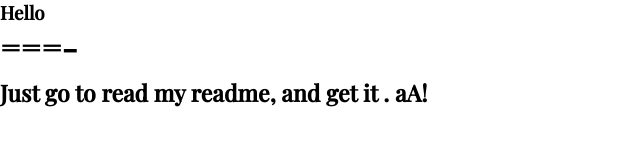
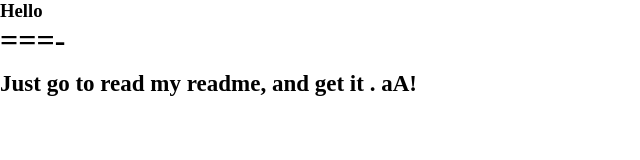
Before and after one commit to qehmu/test_siter, a plain HTML site: page index.html in a window 1280 px wide. Shown: the whole page, without its empty margins (0-640 px from the left). Drawn offline with nearby package versions, Linux system fonts and the light colour scheme.

Commit message:
Update index.html

```diff
--- a/index.html
+++ b/index.html
@@ -4,9 +4,6 @@
     <meta charset="UTF-8">
     <meta name="viewport" content="width=device-width, initial-scale=1.0">
     <title>Site_fkr_readme_gh</title>
-    <link rel="preconnect" href="https://fonts.googleapis.com">
-    <link rel="preconnect" href="https://fonts.gstatic.com" crossorigin>
-    <link href="https://fonts.googleapis.com/css2?family=Playfair+Display:wght@500&display=swap" rel="stylesheet">
     <link rel="stylesheet" href="./main.css">
 </head>
 <body>
```
